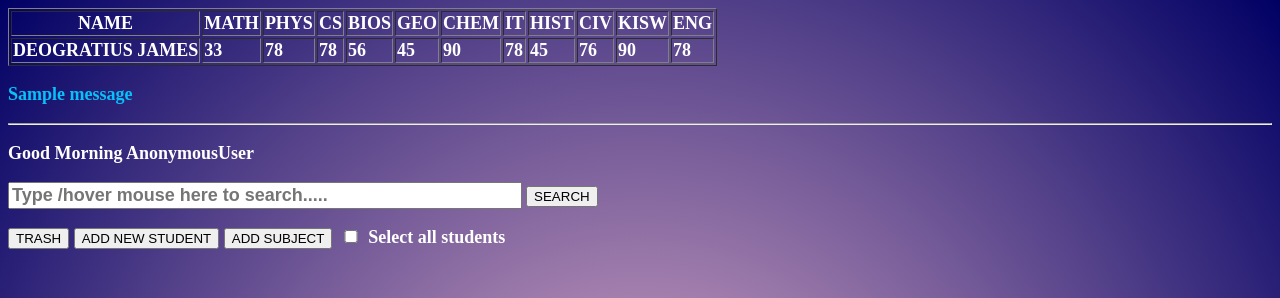
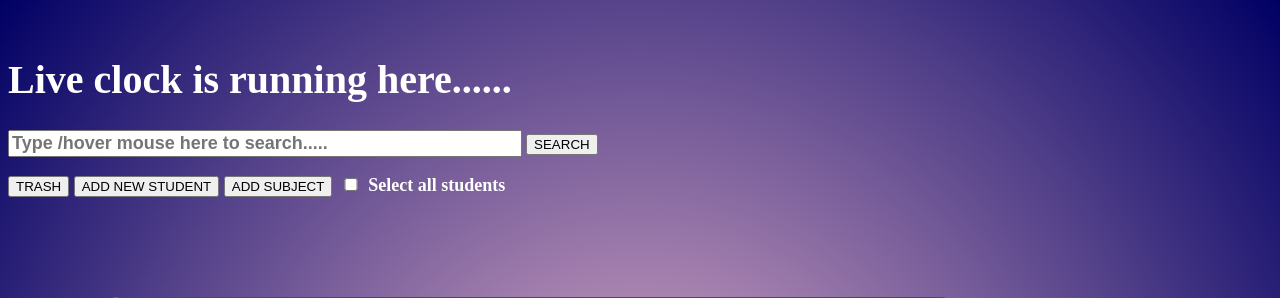
Before and after one commit to mavumbantiba/django-2026, a Django app: template templates/home.html in a window 1280 px wide. Shown: the top 298 px of the page. Run offline with Django 5.2, Linux system fonts and the light colour scheme; the template is opened without the code that fills it: most values are stand-ins (such as "Sample title", 1, 10 or a date in 2020); one stand-in notice (Sample message) is shown; some libraries are stand-ins or nearby versions.

Commit message:
Changes made in home.html file

```diff
--- a/RecycleBin/settings.py
+++ b/RecycleBin/settings.py
@@ -107,7 +107,7 @@ AUTH_PASSWORD_VALIDATORS = [
 
 LANGUAGE_CODE = 'en-us'
 
-TIME_ZONE = 'UTC'
+TIME_ZONE = 'Africa/Dar_es_Salaam'
 
 USE_I18N = True
 
--- a/templates/home.html
+++ b/templates/home.html
@@ -6,6 +6,11 @@
     <meta name="viewport" content="width=device-width, initial-scale=1.0">
     <title>Students</title>
     <style>
+        @media(max-width:600px){
+            body{
+                width:100%
+            }
+        }
         h1{
             font-size: clamp(1.5rem, 4vw, 2.5rem);
         }
@@ -63,49 +68,11 @@
     </style>
 </head>
 <body>
-    <table border="1">
-        <thead>
-
-           <th>NAME</th>
-           <th>MATH</th>
-           <th>PHYS</th>
-           <th>CS</th>
-           <th>BIOS</th>
-           <th>GEO</th>
-           <th>CHEM</th>
-           <th>IT</th>
-           <th>HIST</th>
-           <th>CIV</th>
-           <th>KISW</th>
-            <th>ENG</th>
-
-        </thead>
-
-        <tbody>
-            <td>DEOGRATIUS JAMES</td>
-            <td>33</td>
-            <td>78</td>
-            <td>78</td>
-            <td>56</td>
-            <td>45</td>
-            <td>90</td>
-            <td>78</td>
-            <td>45</td>
-            <td>76</td>
-            <td>90</td>
-            <td>78</td>
-        </tbody>
-    </table>
 
 
 
-    {% if messages %}
-    {%for message in messages %}
-    <p class="{{message.tags}}">{{message}}</p>
-    {% endfor %}
-    <hr>
-    {% endif %}
-    <!--{% for message in messages %}
+
+    {% for message in messages %}
     <script>
         Swal.fire({
             icon:'info',
@@ -122,9 +89,9 @@
     </script>
     {% endfor %}
 
-     <br>-->
+     <br>
 
-<p id="time"></p>
+<h1 id="time">Live clock is running here......</h1>
      <form method="get">
         <input type="text" name="q" placeholder="Type /hover mouse here to search....." id='search' list="names" autocomplete="off" style="width: 40%; font-size: large; font-weight: bolder;"> <button id="seach-btn" >SEARCH</button>
         <datalist id='names'>
@@ -169,17 +136,20 @@
 
     <script>
 
-        let p=document.getElementById('time');
-        const time=new Date()
-        let hrs=time.getHours()
-        if (hrs<12){
-            p.innerText=' Good Morning ' + "{{user}}";
-        } else if (hrs<16){
-            p.innerText='Good Afternoon ' + "{{user}}";
-        } else if (hrs>=16){
-            p.innerText='Good Evening ' +"{{user}}";
-        };
+        let time=document.getElementById('time');
+        let clock=new Date()
+            function updateTime(){
+                const now=new Date().toLocaleTimeString();
+                 if (clock<12){
+                    time.innerHTML= now +' '+' Good Morning ' + "{{user}}";
+                } else if (clock<16){
+                    time.innerHTML=now+' '+'Good Afternoon ' + "{{user}}";
+                } else if (clock<20){
+                    time.innerHTML= now+' '+'Good Evening ' +"{{user}}";
+                };
 
+            }
+            setInterval(updateTime,1000);
 
         let selectAll=document.getElementById('select-all');
         selectAll.addEventListener('change',()=>{
```
